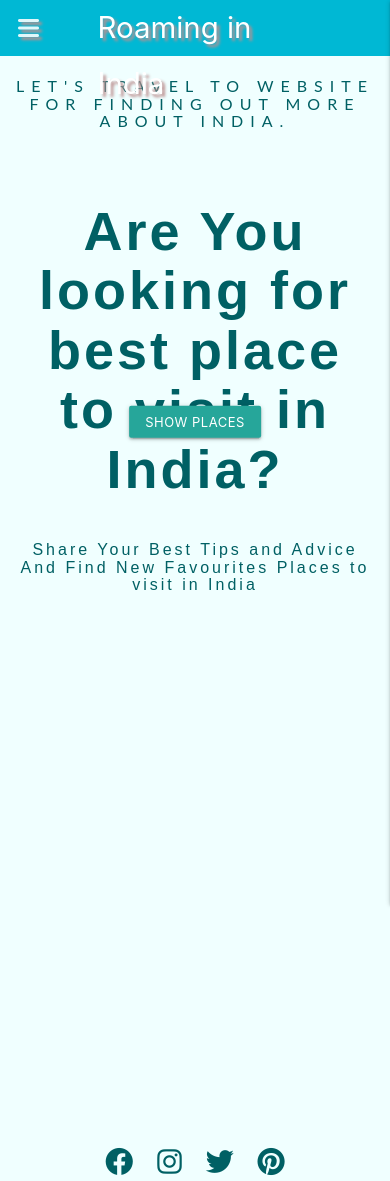
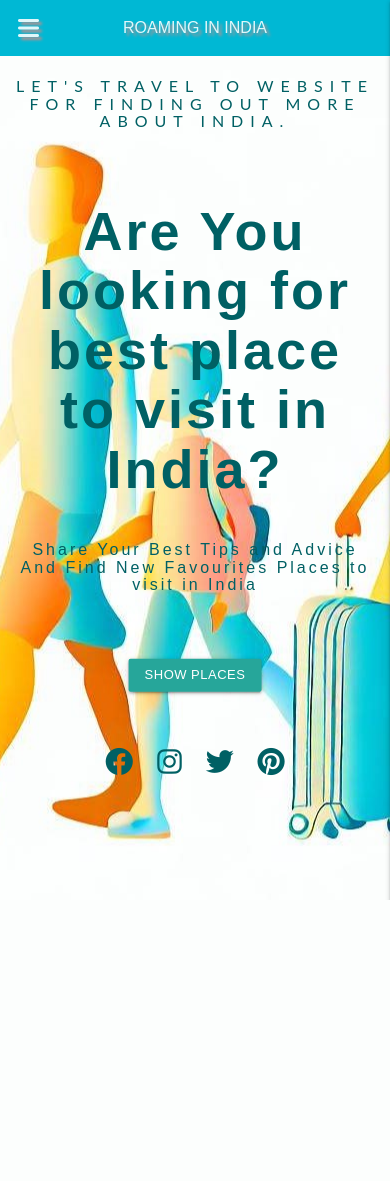
Before and after one commit to Killol14/Roaming-In-India, a Flask app: page / in a window 390 px wide. After the commit the page ends 900 px from the top, so only its background shows below. Run offline with Flask 3, Linux system fonts and the light colour scheme; some libraries are stand-ins or nearby versions.

Commit message:
this will commit background image in place and css for footer

```diff
--- a/static/css/style.css
+++ b/static/css/style.css
@@ -1,12 +1,19 @@
 body {
-    background-color: azure;
-
+	font-family: 'Montserrat', sans-serif;
+	display: flex;
+	flex-direction: column;
+	min-height: 100vh;
 }
 .text-shadow {
     text-shadow: 3px 3px 3px rosybrown
 }
 main {
 	flex: 1 0 auto;
+	background-image: url(/static/images/family.jpeg);
+	background-repeat: no-repeat;
+	background-position: center;
+    height: 100vh;
+
 }
 
 h1 {
@@ -85,7 +92,11 @@ nav {
 
 
 /*----------index page-----------*/
-
+a.brand-logo {
+	text-transform: uppercase;
+	font-family:sans-serif ;
+	color:#e0f7fa;
+}
 .top-text {
 	letter-spacing: 7px;
 	color: #006064;
@@ -103,16 +114,22 @@ nav {
 }
 
 a.btn-small.btn-hero {
-	margin: 0;
-	position: absolute;
-	top: 50%;
-	left: 50%;
-	-ms-transform: translate(-50%, -50%);
-	transform: translate(-50%, -50%);
+    display: flex;
+    justify-content: center;
+    align-items: center;
+    position: absolute;
+    top: 50%;
+    left: 50%;
+    transform: translate(-50%, -50%);
 }
 
+
 /*----------Places-----------*/
-
+.place-image {
+	width: 300px;
+	height: 300px;
+	object-fit: cover;
+}
 
 .card .card-title {
 	font-weight: 500;
@@ -134,10 +151,41 @@ a.btn-small.btn-hero {
 .pagination li i {
     font-size: 2rem;
     color: #006064;
-	position: relative;
-	margin-top: 500px;
+	margin-top: 400px;
+
 }
 
 .pagination li i:hover {
  color: #26c6da;
 }
+
+@media only screen and (min-width: 992px) {
+	.headline {
+		margin-top: 6rem;
+	}
+}
+
+@media (max-width: 768px) {
+
+    a.brand-logo {
+        font-size: 20px;
+
+    }
+	a.btn-small.btn-hero {
+		top: 70%;
+		left: 50%;
+	}
+}
+
+@media (max-width: 480px) {
+    a.brand-logo {
+        font-size: 16px;
+    }
+	.pagination li i {
+		margin-top: 100px;
+	}
+	a.btn-small.btn-hero {
+		top: 80%;
+		left: 50%;
+	}
+}
--- a/templates/index.html
+++ b/templates/index.html
@@ -7,6 +7,7 @@
         </h4>
    </div>
 </div>
+
 <!--headings-->
 <div class="row">
    <div class="col s12 m12 ">
--- a/templates/places.html
+++ b/templates/places.html
@@ -28,7 +28,7 @@
     <!--category Links-->
 
     <ul class="pagination center-align">
-        <li {% if category == '' %}class="active"{% endif %}><a href="{{ url_for('get_places') }}">All</a></li>
+        <li class="active"><a href="{{ url_for('get_places') }}">All</a></li>
         <li {% if category == 'Plasces To Travel' %}class="active"{% endif %}><a href="{{ url_for('filter_places', category='Plasces To Travel') }}">Plasces To Travel</a></li>
         <li {% if category == 'Travel Tips' %}class="active"{% endif %}><a href="{{ url_for('filter_places', category='Travel Tips') }}">Travel Tips</a></li>
         <li {% if category == 'Activities' %}class="active"{% endif %}><a href="{{ url_for('filter_places', category='Activities') }}">Activities</a></li>
```
Also changed, not shown: static/images/Roaming1.jpeg (deleted), static/images/family.jpeg (added), static/images/family2.png (added).
